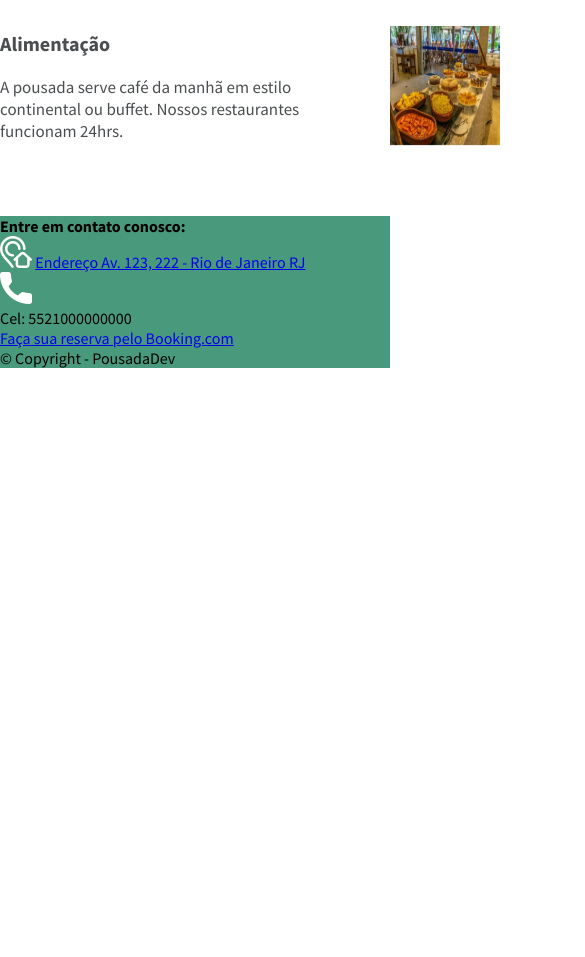
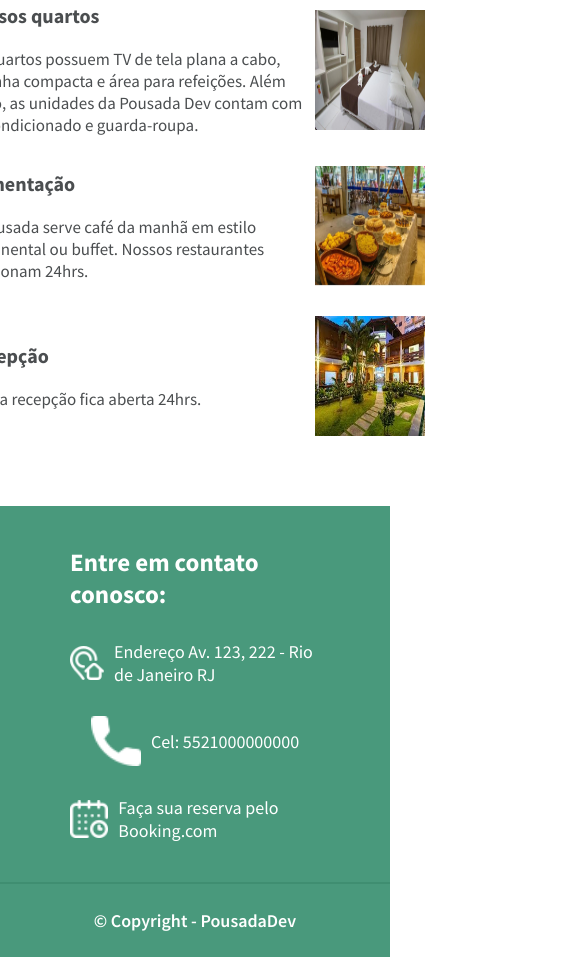
Before and after one commit to RicardoAC/Pousada, a plain HTML site: page index.html in a window 390 px wide. Shown: the part 3234-4191 px from the top of the page, 585 px wide, since content can reach past the window. Before the commit the page ends 3602 px from the top, so only its background shows below. Drawn offline with Linux system fonts and the light colour scheme.

Commit message:
Pagina principaldo site Pousada (Responsivo) finalizado

```diff
--- a/index.html
+++ b/index.html
@@ -117,26 +117,36 @@
     </div>
 
     <div class="rodape">
-        <div>
+        <div class="container-box">
+            <div class="box">
                 <h4>Entre em contato conosco:</h4>
             </div>
-        <div>
+            <div class="box">
                 <img src="assets/icones/endereco.png" alt="">
                 <a href="#">Endereço Av. 123, 222 - Rio de Janeiro RJ</a>
             </div>
-        <div>
+            <div class="box">
                 <img src="assets/icones/telefone.png" alt="">
                 <p>Cel: 5521000000000</p>
             </div>
-        <div>
+            <div class="box">
+                <img src="assets/icones/calendario.png" alt="">
                 <a href="https://www.booking.com/" target="_blank">Faça sua reserva pelo Booking.com</a>
             </div>
+        </div>
+
+        <div class="line"></div>
+
+        <div class="copyright">
             <div>
                 <p>
                     © Copyright - PousadaDev
                 </p>
             </div>
         </div>
+    </div>
+
+
 
 </body>
 
--- a/style.css
+++ b/style.css
@@ -146,20 +146,18 @@ body {
 }
 
 .container-card {
-    width: 1100px;
     padding-bottom: 70px;
     display: flex;
     flex-wrap: wrap;
-    justify-content: space-between;
+    justify-content: center;
     align-items: center;
-    margin: 0 auto;
-    gap: 40px;
+    gap: 30px;
 }
 
 .card {
-    width: 500px;
+    width: 600px;
     display: flex;
-    justify-content: space-between;
+    justify-content: space-evenly;
     align-items: center;
 }
 
@@ -174,7 +172,7 @@ body {
 }
 
 .card-info {
-    width: 370px;
+    width: 350px;
     display: flex;
     flex-direction: column;
     justify-content: space-between;
@@ -193,4 +191,71 @@ body {
 
 .rodape {
     background-color: #49997c;
+    margin: 0 auto;
 }
+
+.container-box {
+    padding: 40px 0;
+    display: flex;
+    flex-wrap: wrap;
+    justify-content: center;
+    align-items: center;
+    color: #fff;
+    gap: 30px;
+}
+
+.box a {
+    text-decoration: none;
+    color: #fff;
+    font-size: 18px
+}
+
+.box {
+    width: 250px;
+    display: flex;
+    justify-content: center;
+    align-items: center;
+    gap: 10px;
+
+}
+
+.box h4 {
+    font-size: 25px;
+}
+
+.box p {
+    font-size: 18px;
+}
+
+.box img {
+    width: 50px;
+}
+
+.line {
+    margin: 0 auto;
+    max-width: 1100px;
+    background-color: #3f8e71;
+    height: 2px;
+    display: flex;
+    justify-content: center;
+    align-items: center;
+}
+
+.copyright {
+    background-color: #49997c;
+    padding: 25px 0;
+}
+
+.copyright div {
+    margin: 0 auto;
+    display: flex;
+    flex-wrap: wrap;
+    justify-content: center;
+    align-items: center;
+}
+
+.copyright p {
+    color: #fff;
+    font-weight: 600;
+    font-size: 18px;
+}
```
Lines whose indentation alone changed are shown as unchanged.
